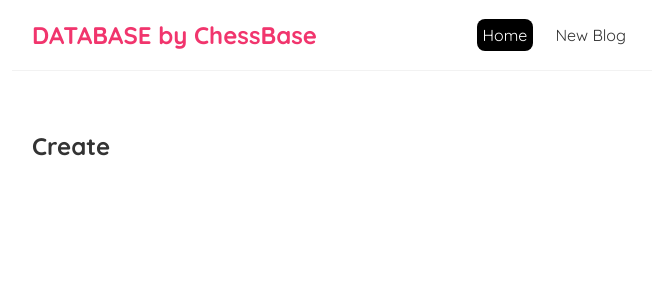
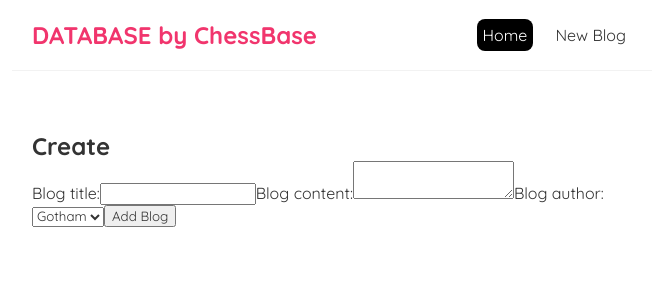
Before and after one commit to philippark/Blog-App, a React (Create React App) app: page /create in a window 1280 px wide. Shown: the top 300 px of the page, without its empty margins (308-964 px from the left). Built offline with nearby package versions, Linux system fonts and the light colour scheme; the HTML template or start-up script is replaced by a standard one.

Commit message:
blog create

```diff
--- a/src/Create.js
+++ b/src/Create.js
@@ -2,6 +2,25 @@ const Create = () => {
     return (
         <div className = "create">
             <h2>Create</h2>
+            <form>
+                <label>Blog title:</label>
+                <input
+                    type="text"
+                    required
+                />
+
+                <label>Blog content:</label>
+                <textarea required/>
+
+                <label>Blog author:</label>
+                <select>
+                    <option value="Gotham">Gotham</option>
+                    <option value="Danya">Danya</option>
+                    <option value="Botez">Botez</option>
+                </select>
+                <button>Add Blog</button>
+
+            </form>
         </div>
      );
 }
```
